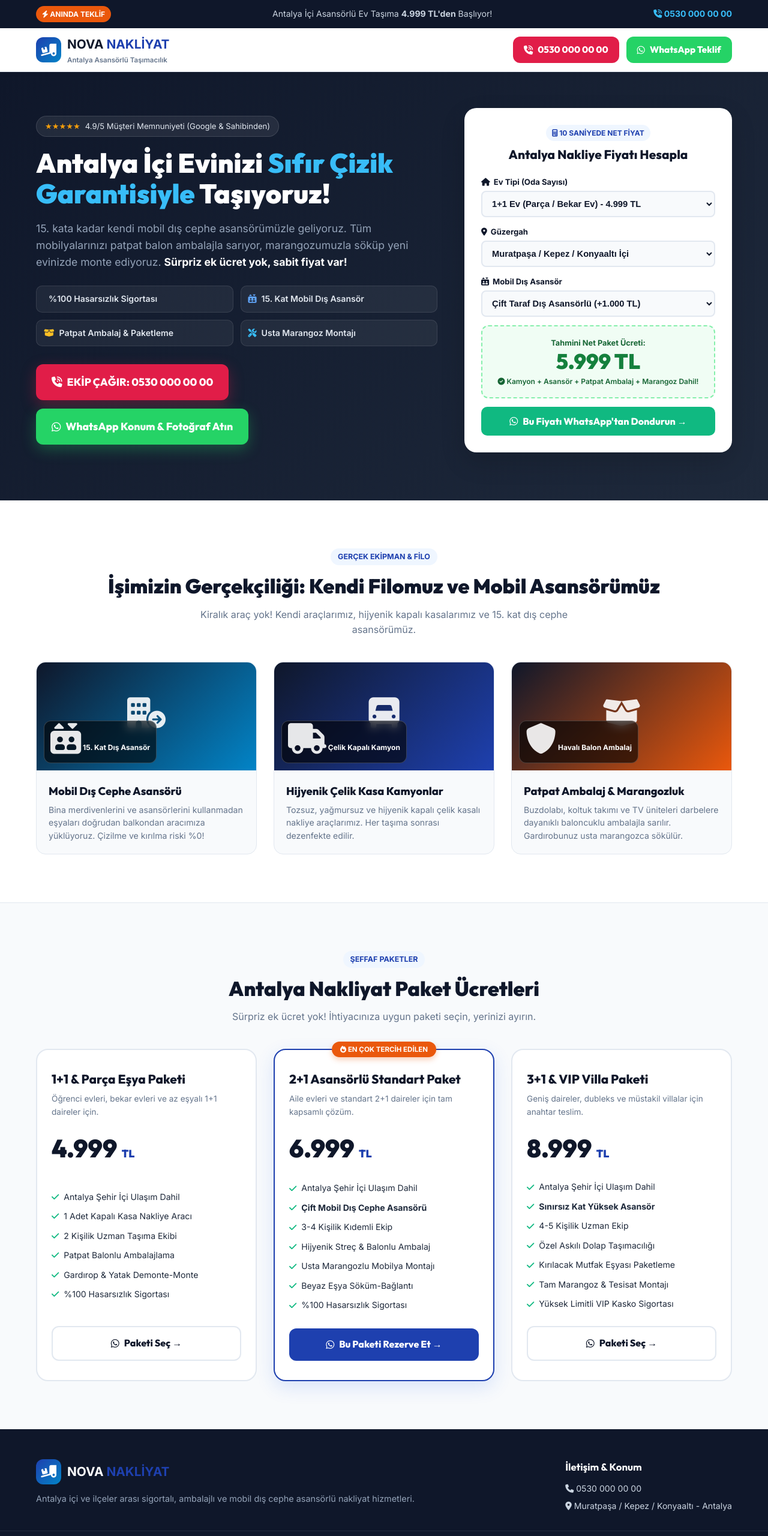
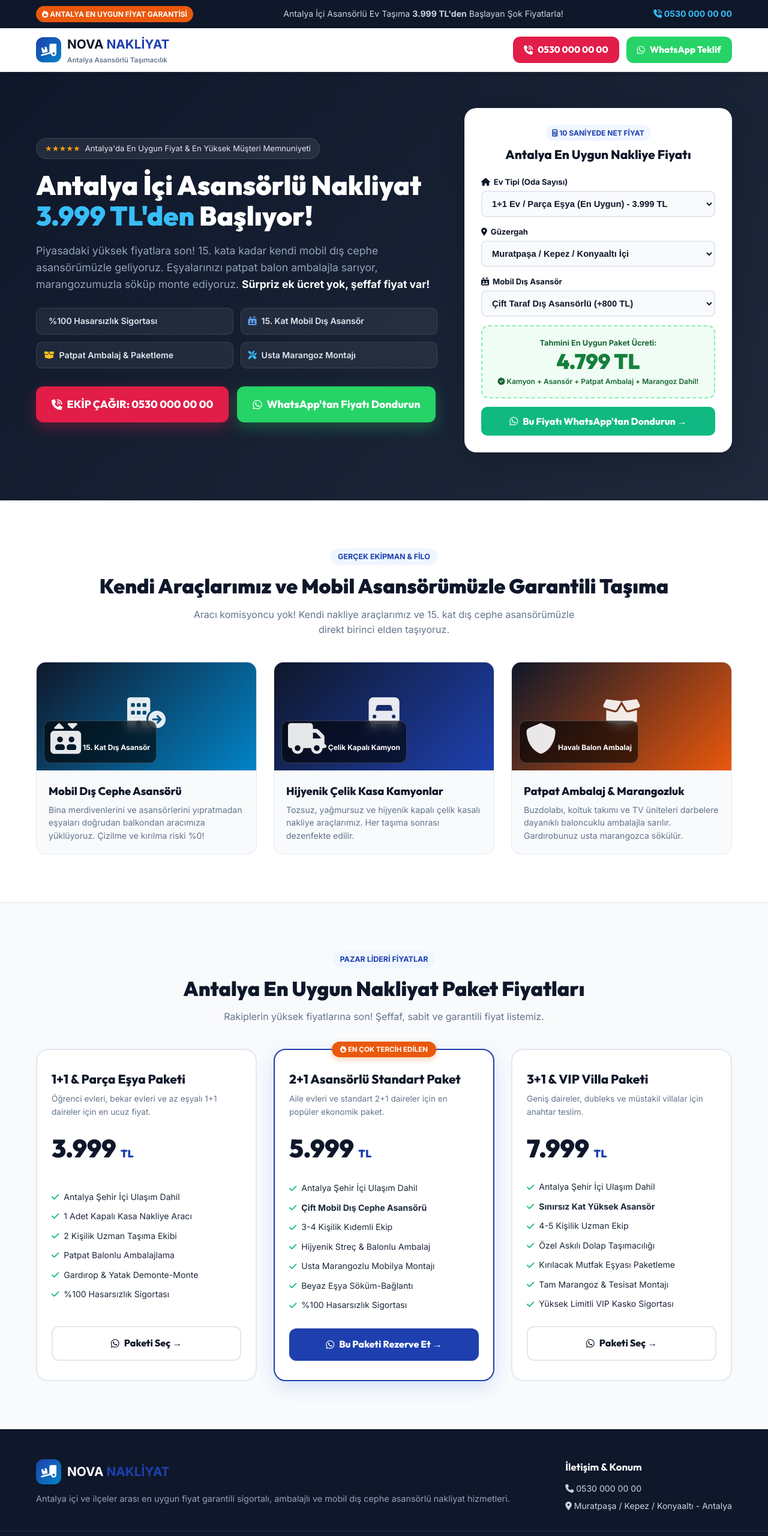
Before and after one commit to novadigital-official/nova-nakliyat, a plain HTML site: page index.html in a window 1280 px wide. Shown: the top 2560 px of the page at 60% size. Drawn offline with Linux system fonts and the light colour scheme.

Commit message:
Update Nova Nakliyat with aggressive price leader points (3.999 TL / 5.999 TL / 7.999 TL)

```diff
--- a/app.js
+++ b/app.js
@@ -1,6 +1,4 @@
-/* ═══════════════════════════════════════════════════════════
-   NOVA NAKLİYAT - INTERACTIVE LOGIC (ANTALYA)
-   ═══════════════════════════════════════════════════════════ */
+/* NOVA NAKLİYAT - INTERACTIVE LOGIC (ANTALYA) */
 
 document.addEventListener('DOMContentLoaded', () => {
 
@@ -14,19 +12,19 @@
         if (!calcRoom || !totalNakliyatPrice) return;
 
         const baseOption = calcRoom.options[calcRoom.selectedIndex];
-        let basePrice = parseInt(baseOption.getAttribute('data-price')) || 4999;
+        let basePrice = parseInt(baseOption.getAttribute('data-price')) || 3999;
 
         let districtFee = 0;
         const distVal = calcDistrict?.value || 'muratpasa';
-        if (distVal === 'dosemealti') districtFee = 1000;
-        else if (distVal === 'serik-belek') districtFee = 1500;
-        else if (distVal === 'kemer') districtFee = 2000;
-        else if (distVal === 'alanya') districtFee = 3500;
+        if (distVal === 'dosemealti') districtFee = 800;
+        else if (distVal === 'serik-belek') districtFee = 1200;
+        else if (distVal === 'kemer') districtFee = 1500;
+        else if (distVal === 'alanya') districtFee = 2500;
 
         let elevatorFee = 0;
         const elevVal = calcElevator?.value || 'cift';
-        if (elevVal === 'cift') elevatorFee = 1000;
-        else if (elevVal === 'bina') elevatorFee = -500;
+        if (elevVal === 'cift') elevatorFee = 800;
+        else if (elevVal === 'bina') elevatorFee = -400;
 
         const totalPrice = basePrice + districtFee + elevatorFee;
         totalNakliyatPrice.textContent = `${totalPrice.toLocaleString('tr-TR')} TL`;
@@ -45,7 +43,7 @@
             const elevText = calcElevator.options[calcElevator.selectedIndex].text;
             const finalPrice = totalNakliyatPrice.textContent;
 
-            const message = `Merhaba Nova Nakliyat, web siteniz üzerinden ulaştım. Antalya içi asansörlü evden eve nakliyat için aşağıdaki detaylar doğrultusunda ${finalPrice}'lik paket teklifini dondurmak istiyorum:\n\n🏠 Ev Tipi: ${roomText}\n📍 Güzergah: ${distText}\n🛗 Asansör: ${elevText}\n💰 Net Fiyat: ${finalPrice}`;
+            const message = `Merhaba Nova Nakliyat, web siteniz üzerinden ulaştım. Antalya içi asansörlü evden eve nakliyat için aşağıdaki detaylar doğrultusunda ${finalPrice}'lik en uygun paket teklifini dondurmak istiyorum:\n\n🏠 Ev Tipi: ${roomText}\n📍 Güzergah: ${distText}\n🛗 Asansör: ${elevText}\n💰 Net Fiyat: ${finalPrice}`;
             const waUrl = `https://wa.me/905300000000?text=${encodeURIComponent(message)}`;
 
             window.open(waUrl, '_blank');
--- a/index.html
+++ b/index.html
@@ -3,13 +3,13 @@
 <head>
     <meta charset="UTF-8">
     <meta name="viewport" content="width=device-width, initial-scale=1.0">
-    <title>Antalya Evden Eve Nakliyat | 4.999 TL Asansörlü Taşıma - Nova Nakliyat</title>
-    <meta name="description" content="Antalya içi 4.999 TL'den başlayan paketlerle sigortalı, ambalajlı ve 15. kat mobil dış cephe asansörlü evden eve nakliyat. Muratpaşa, Konyaaltı, Kepez marangozlu eşya taşıma.">
-    <meta name="keywords" content="antalya evden eve nakliyat, antalya asansörlü nakliyat, antalya nakliye fiyatları 4999, konyaaltı nakliyat, kepez ev taşıma">
+    <title>Antalya Evden Eve Nakliyat | 3.999 TL Asansörlü Taşıma - Nova Nakliyat</title>
+    <meta name="description" content="Antalya içi 3.999 TL'den başlayan en uygun paketlerle sigortalı, ambalajlı ve 15. kat mobil dış cephe asansörlü evden eve nakliyat. Muratpaşa, Konyaaltı, Kepez marangozlu eşya taşıma.">
+    <meta name="keywords" content="antalya evden eve nakliyat, antalya en ucuz nakliye 3999, antalya asansörlü nakliyat, konyaaltı nakliyat, kepez ev taşıma">
 
     <!-- OpenGraph -->
-    <meta property="og:title" content="Antalya Evden Eve Nakliyat | 4.999 TL Asansörlü Taşıma">
-    <meta property="og:description" content="Sigortalı, ambalajlı ve mobil asansörlü evden eve nakliyat. 15 Dk'da fiyat al!">
+    <meta property="og:title" content="Antalya Evden Eve Nakliyat | 3.999 TL Asansörlü Taşıma">
+    <meta property="og:description" content="Sigortalı, ambalajlı ve mobil asansörlü evden eve nakliyat. En uygun fiyat garantisi!">
     <meta property="og:type" content="website">
 
     <!-- Fonts & Icons -->
@@ -25,8 +25,8 @@
     <!-- 1. ACİL ANONS ŞERİDİ -->
     <div class="top-announcement">
         <div class="container top-flex">
-            <span class="badge-flash"><i class="fa-solid fa-bolt"></i> ANINDA TEKLİF</span>
-            <span class="announce-txt">Antalya İçi Asansörlü Ev Taşıma <strong>4.999 TL'den</strong> Başlıyor!</span>
+            <span class="badge-flash"><i class="fa-solid fa-fire"></i> ANTALYA EN UYGUN FİYAT GARANTİSİ</span>
+            <span class="announce-txt">Antalya İçi Asansörlü Ev Taşıma <strong>3.999 TL'den</strong> Başlayan Şok Fiyatlarla!</span>
             <a href="tel:05300000000" class="phone-link"><i class="fa-solid fa-phone-volume"></i> 0530 000 00 00</a>
         </div>
     </div>
@@ -46,27 +46,27 @@
                 <a href="tel:05300000000" class="btn btn-call-nav">
                     <i class="fa-solid fa-phone-volume"></i> 0530 000 00 00
                 </a>
-                <a href="https://wa.me/905300000000?text=Merhaba,%20web%20sitenizden%20ulaştım.%20Antalya%20içi%20evden%20eve%20nakliyat%20fiyatı%20almak%20istiyorum." target="_blank" class="btn btn-wa-nav">
+                <a href="https://wa.me/905300000000?text=Merhaba,%20web%20sitenizden%20ulaştım.%203.999%20TL'lik%20en%20uygun%20nakliyat%20paketiniz%20hakkında%20bilgi%20almak%20istiyorum." target="_blank" class="btn btn-wa-nav">
                     <i class="fa-brands fa-whatsapp"></i> WhatsApp Teklif
                 </a>
             </div>
         </div>
     </header>
 
-    <!-- 3. HERO SECTION (ULTRA SADE & DÖNÜŞÜM ODAKLI) -->
+    <!-- 3. HERO SECTION (AGRESİF TRAFİK & FİYAT LİDERİ) -->
     <section class="hero-clean">
         <div class="container hero-grid">
             <div class="hero-left">
                 <div class="rating-badge">
-                    <span class="stars">★★★★★</span> 4.9/5 Müşteri Memnuniyeti (Google & Sahibinden)
+                    <span class="stars">★★★★★</span> Antalya'da En Uygun Fiyat & En Yüksek Müşteri Memnuniyeti
                 </div>
 
                 <h1 class="hero-h1">
-                    Antalya İçi Evinizi <span class="cyan">Sıfır Çizik Garantisiyle</span> Taşıyoruz!
+                    Antalya İçi Asansörlü Nakliyat <span class="cyan">3.999 TL'den</span> Başlıyor!
                 </h1>
 
                 <p class="hero-desc">
-                    15. kata kadar kendi mobil dış cephe asansörümüzle geliyoruz. Tüm mobilyalarınızı patpat balon ambalajla sarıyor, marangozumuzla söküp yeni evinizde monte ediyoruz. <strong>Sürpriz ek ücret yok, sabit fiyat var!</strong>
+                    Piyasadaki yüksek fiyatlara son! 15. kata kadar kendi mobil dış cephe asansörümüzle geliyoruz. Eşyalarınızı patpat balon ambalajla sarıyor, marangozumuzla söküp monte ediyoruz. <strong>Sürpriz ek ücret yok, şeffaf fiyat var!</strong>
                 </p>
 
                 <!-- PROOF BADGES -->
@@ -81,8 +81,8 @@
                     <a href="tel:05300000000" class="btn btn-call-hero btn-xl">
                         <i class="fa-solid fa-phone-volume"></i> EKİP ÇAĞIR: 0530 000 00 00
                     </a>
-                    <a href="https://wa.me/905300000000?text=Merhaba,%20web%20sitenizden%20ulaştım.%204.999%20TL'lik%20nakliyat%20paketi%20hakkında%20bilgi%20almak%20istiyorum." target="_blank" class="btn btn-wa-hero btn-xl">
-                        <i class="fa-brands fa-whatsapp"></i> WhatsApp Konum & Fotoğraf Atın
+                    <a href="https://wa.me/905300000000?text=Merhaba,%20web%20sitenizden%20ulaştım.%203.999%20TL'lik%20nakliyat%20paketini%20rezerve%20etmek%20istiyorum." target="_blank" class="btn btn-wa-hero btn-xl">
+                        <i class="fa-brands fa-whatsapp"></i> WhatsApp'tan Fiyatı Dondurun
                     </a>
                 </div>
             </div>
@@ -91,17 +91,17 @@
             <div class="hero-calc-wrapper" id="hesaplayici">
                 <div class="calc-top">
                     <span class="calc-tag"><i class="fa-solid fa-calculator"></i> 10 SANİYEDE NET FİYAT</span>
-                    <h3>Antalya Nakliye Fiyatı Hesapla</h3>
+                    <h3>Antalya En Uygun Nakliye Fiyatı</h3>
                 </div>
 
                 <form id="nakliyatForm" class="calc-form-clean">
                     <div class="field-box">
                         <label for="calcRoom"><i class="fa-solid fa-house"></i> Ev Tipi (Oda Sayısı)</label>
                         <select id="calcRoom" class="select-clean">
-                            <option value="1+1" data-price="4999" selected>1+1 Ev (Parça / Bekar Ev) - 4.999 TL</option>
-                            <option value="2+1" data-price="6999">2+1 Daire (Standart Paket) - 6.999 TL</option>
-                            <option value="3+1" data-price="8999">3+1 Geniş Daire (Tam Paket) - 8.999 TL</option>
-                            <option value="4+1" data-price="12999">4+1 / Müstakil Villa - 12.999 TL</option>
+                            <option value="1+1" data-price="3999" selected>1+1 Ev / Parça Eşya (En Uygun) - 3.999 TL</option>
+                            <option value="2+1" data-price="5999">2+1 Daire (Standart Asansörlü) - 5.999 TL</option>
+                            <option value="3+1" data-price="7999">3+1 Geniş Daire (Tam Paket) - 7.999 TL</option>
+                            <option value="4+1" data-price="10999">4+1 / Müstakil Villa - 10.999 TL</option>
                         </select>
                     </div>
 
@@ -109,10 +109,10 @@
                         <label for="calcDistrict"><i class="fa-solid fa-location-dot"></i> Güzergah</label>
                         <select id="calcDistrict" class="select-clean">
                             <option value="muratpasa">Muratpaşa / Kepez / Konyaaltı İçi</option>
-                            <option value="dosemealti">Döşemealtı / Aksu (+1.000 TL)</option>
-                            <option value="serik-belek">Serik / Belek (+1.500 TL)</option>
-                            <option value="kemer">Kemer (+2.000 TL)</option>
-                            <option value="alanya">Alanya / Manavgat (+3.500 TL)</option>
+                            <option value="dosemealti">Döşemealtı / Aksu (+800 TL)</option>
+                            <option value="serik-belek">Serik / Belek (+1.200 TL)</option>
+                            <option value="kemer">Kemer (+1.500 TL)</option>
+                            <option value="alanya">Alanya / Manavgat (+2.500 TL)</option>
                         </select>
                     </div>
 
@@ -120,14 +120,14 @@
                         <label for="calcElevator"><i class="fa-solid fa-elevator"></i> Mobil Dış Asansör</label>
                         <select id="calcElevator" class="select-clean">
                             <option value="tek">Sadece 1 Taraf Dış Asansörlü</option>
-                            <option value="cift" selected>Çift Taraf Dış Asansörlü (+1.000 TL)</option>
-                            <option value="bina">Bina İçi Yük Asansörlü (-500 TL)</option>
+                            <option value="cift" selected>Çift Taraf Dış Asansörlü (+800 TL)</option>
+                            <option value="bina">Bina İçi Yük Asansörlü (-400 TL)</option>
                         </select>
                     </div>
 
                     <div class="price-output-box">
-                        <span class="out-title">Tahmini Net Paket Ücreti:</span>
-                        <div class="out-amount" id="totalNakliyatPrice">4.999 TL</div>
+                        <span class="out-title">Tahmini En Uygun Paket Ücreti:</span>
+                        <div class="out-amount" id="totalNakliyatPrice">3.999 TL</div>
                         <span class="out-sub"><i class="fa-solid fa-circle-check"></i> Kamyon + Asansör + Patpat Ambalaj + Marangoz Dahil!</span>
                     </div>
 
@@ -139,17 +139,16 @@
         </div>
     </section>
 
-    <!-- 4. REAL VISUAL PROOF SHOWCASE (GERÇEKÇİ EKİPMAN & KAMYON GÖRSELLERİ) -->
+    <!-- 4. REAL VISUAL PROOF SHOWCASE -->
     <section class="visual-proof-section">
         <div class="container">
             <div class="section-title text-center">
                 <span class="badge-sub">GERÇEK EKİPMAN & FİLO</span>
-                <h2>İşimizin Gerçekçiliği: Kendi Filomuz ve Mobil Asansörümüz</h2>
-                <p>Kiralık araç yok! Kendi araçlarımız, hijyenik kapalı kasalarımız ve 15. kat dış cephe asansörümüz.</p>
+                <h2>Kendi Araçlarımız ve Mobil Asansörümüzle Garantili Taşıma</h2>
+                <p>Aracı komisyoncu yok! Kendi nakliye araçlarımız ve 15. kat dış cephe asansörümüzle direkt birinci elden taşıyoruz.</p>
             </div>
 
             <div class="visual-grid">
-                <!-- VISUAL 1: MOBİL ASANSÖR -->
                 <div class="visual-card">
                     <div class="visual-img-box elevator-bg">
                         <i class="fa-solid fa-building-circle-arrow-right"></i>
@@ -157,11 +156,10 @@
                     </div>
                     <div class="visual-info">
                         <h3>Mobil Dış Cephe Asansörü</h3>
-                        <p>Bina merdivenlerini ve asansörlerini kullanmadan eşyaları doğrudan balkondan aracımıza yüklüyoruz. Çizilme ve kırılma riski %0!</p>
+                        <p>Bina merdivenlerini ve asansörlerini yıpratmadan eşyaları doğrudan balkondan aracımıza yüklüyoruz. Çizilme ve kırılma riski %0!</p>
                     </div>
                 </div>
 
-                <!-- VISUAL 2: KAPALI KAMYON FİLOSU -->
                 <div class="visual-card">
                     <div class="visual-img-box truck-bg">
                         <i class="fa-solid fa-truck-front"></i>
@@ -173,7 +171,6 @@
                     </div>
                 </div>
 
-                <!-- VISUAL 3: PATPAT AMBALAJ KORUMASI -->
                 <div class="visual-card">
                     <div class="visual-img-box wrap-bg">
                         <i class="fa-solid fa-box-open"></i>
@@ -188,13 +185,13 @@
         </div>
     </section>
 
-    <!-- 5. ŞEFFAF FİYAT PAKETLERİ -->
+    <!-- 5. AGRESİF ŞEFFAF FİYAT PAKETLERİ -->
     <section class="pricing-clean-section">
         <div class="container">
             <div class="section-title text-center">
-                <span class="badge-sub">ŞEFFAF PAKETLER</span>
-                <h2>Antalya Nakliyat Paket Ücretleri</h2>
-                <p>Sürpriz ek ücret yok! İhtiyacınıza uygun paketi seçin, yerinizi ayırın.</p>
+                <span class="badge-sub">PAZAR LİDERİ FİYATLAR</span>
+                <h2>Antalya En Uygun Nakliyat Paket Fiyatları</h2>
+                <p>Rakiplerin yüksek fiyatlarına son! Şeffaf, sabit ve garantili fiyat listemiz.</p>
             </div>
 
             <div class="pack-grid">
@@ -202,8 +199,8 @@
                 <div class="pack-box">
                     <div class="pack-top">
                         <h3>1+1 & Parça Eşya Paketi</h3>
-                        <p>Öğrenci evleri, bekar evleri ve az eşyalı 1+1 daireler için.</p>
-                        <div class="pack-price">4.999 <span>TL</span></div>
+                        <p>Öğrenci evleri, bekar evleri ve az eşyalı 1+1 daireler için en ucuz fiyat.</p>
+                        <div class="pack-price">3.999 <span>TL</span></div>
                     </div>
                     <ul class="pack-bullets">
                         <li><i class="fa-solid fa-check"></i> Antalya Şehir İçi Ulaşım Dahil</li>
@@ -213,7 +210,7 @@
                         <li><i class="fa-solid fa-check"></i> Gardırop & Yatak Demonte-Monte</li>
                         <li><i class="fa-solid fa-check"></i> %100 Hasarsızlık Sigortası</li>
                     </ul>
-                    <a href="https://wa.me/905300000000?text=Merhaba,%20web%20sitenizden%20ulaştım.%204.999%20TL'lik%201+1%20nakliyat%20paketini%20seçmek%20istiyorum." target="_blank" class="btn btn-outline-pack btn-block">
+                    <a href="https://wa.me/905300000000?text=Merhaba,%20web%20sitenizden%20ulaştım.%203.999%20TL'lik%201+1%20nakliyat%20paketini%20seçmek%20istiyorum." target="_blank" class="btn btn-outline-pack btn-block">
                         <i class="fa-brands fa-whatsapp"></i> Paketi Seç →
                     </a>
                 </div>
@@ -223,8 +220,8 @@
                     <div class="pop-ribbon"><i class="fa-solid fa-fire"></i> EN ÇOK TERCİH EDİLEN</div>
                     <div class="pack-top">
                         <h3>2+1 Asansörlü Standart Paket</h3>
-                        <p>Aile evleri ve standart 2+1 daireler için tam kapsamlı çözüm.</p>
-                        <div class="pack-price">6.999 <span>TL</span></div>
+                        <p>Aile evleri ve standart 2+1 daireler için en popüler ekonomik paket.</p>
+                        <div class="pack-price">5.999 <span>TL</span></div>
                     </div>
                     <ul class="pack-bullets">
                         <li><i class="fa-solid fa-check"></i> Antalya Şehir İçi Ulaşım Dahil</li>
@@ -235,7 +232,7 @@
                         <li><i class="fa-solid fa-check"></i> Beyaz Eşya Söküm-Bağlantı</li>
                         <li><i class="fa-solid fa-check"></i> %100 Hasarsızlık Sigortası</li>
                     </ul>
-                    <a href="https://wa.me/905300000000?text=Merhaba,%20web%20sitenizden%20ulaştım.%206.999%20TL'lik%202+1%20asansörlü%20paketi%20rezerve%20etmek%20istiyorum." target="_blank" class="btn btn-primary-pack btn-block">
+                    <a href="https://wa.me/905300000000?text=Merhaba,%20web%20sitenizden%20ulaştım.%205.999%20TL'lik%202+1%20asansörlü%20paketi%20rezerve%20etmek%20istiyorum." target="_blank" class="btn btn-primary-pack btn-block">
                         <i class="fa-brands fa-whatsapp"></i> Bu Paketi Rezerve Et →
                     </a>
                 </div>
@@ -245,7 +242,7 @@
                     <div class="pack-top">
                         <h3>3+1 & VIP Villa Paketi</h3>
                         <p>Geniş daireler, dubleks ve müstakil villalar için anahtar teslim.</p>
-                        <div class="pack-price">8.999 <span>TL</span></div>
+                        <div class="pack-price">7.999 <span>TL</span></div>
                     </div>
                     <ul class="pack-bullets">
                         <li><i class="fa-solid fa-check"></i> Antalya Şehir İçi Ulaşım Dahil</li>
@@ -256,7 +253,7 @@
                         <li><i class="fa-solid fa-check"></i> Tam Marangoz & Tesisat Montajı</li>
                         <li><i class="fa-solid fa-check"></i> Yüksek Limitli VIP Kasko Sigortası</li>
                     </ul>
-                    <a href="https://wa.me/905300000000?text=Merhaba,%20web%20sitenizden%20ulaştım.%208.999%20TL'lik%203+1%20VIP%20nakliyat%20paketini%20seçmek%20istiyorum." target="_blank" class="btn btn-outline-pack btn-block">
+                    <a href="https://wa.me/905300000000?text=Merhaba,%20web%20sitenizden%20ulaştım.%207.999%20TL'lik%203+1%20VIP%20nakliyat%20paketini%20seçmek%20istiyorum." target="_blank" class="btn btn-outline-pack btn-block">
                         <i class="fa-brands fa-whatsapp"></i> Paketi Seç →
                     </a>
                 </div>
@@ -272,7 +269,7 @@
                     <div class="logo-icon"><i class="fa-solid fa-truck-ramp-box"></i></div>
                     <span class="brand-name" style="color:white;">NOVA <span class="blue">NAKLİYAT</span></span>
                 </div>
-                <p style="color:#94A3B8; font-size:0.9rem;">Antalya içi ve ilçeler arası sigortalı, ambalajlı ve mobil dış cephe asansörlü nakliyat hizmetleri.</p>
+                <p style="color:#94A3B8; font-size:0.9rem;">Antalya içi ve ilçeler arası en uygun fiyat garantili sigortalı, ambalajlı ve mobil dış cephe asansörlü nakliyat hizmetleri.</p>
             </div>
             <div>
                 <h4 style="color:white; font-size:1.05rem; margin-bottom:12px;">İletişim & Konum</h4>
@@ -287,13 +284,13 @@
         </div>
     </footer>
 
-    <!-- 7. MOBILE STICKY BOTTOM ACTION BAR (3-SECOND DECISION BAR) -->
+    <!-- 7. MOBILE STICKY BOTTOM ACTION BAR -->
     <div class="mobile-sticky-bar">
         <a href="tel:05300000000" class="sticky-btn btn-call-mobile">
             <i class="fa-solid fa-phone-volume"></i>
             <span>HEMEN ARA</span>
         </a>
-        <a href="https://wa.me/905300000000?text=Merhaba,%20web%20sitenizden%20ulaştım.%20Antalya%20içi%20evden%20eve%20nakliyat%20fiyatı%20almak%20istiyorum." target="_blank" class="sticky-btn btn-wa-mobile">
+        <a href="https://wa.me/905300000000?text=Merhaba,%20web%20sitenizden%20ulaştım.%203.999%20TL'lik%20en%20uygun%20nakliyat%20fiyatını%20almak%20istiyorum." target="_blank" class="sticky-btn btn-wa-mobile">
             <i class="fa-brands fa-whatsapp"></i>
             <span>WHATSAPP TEKLİF</span>
         </a>
```
